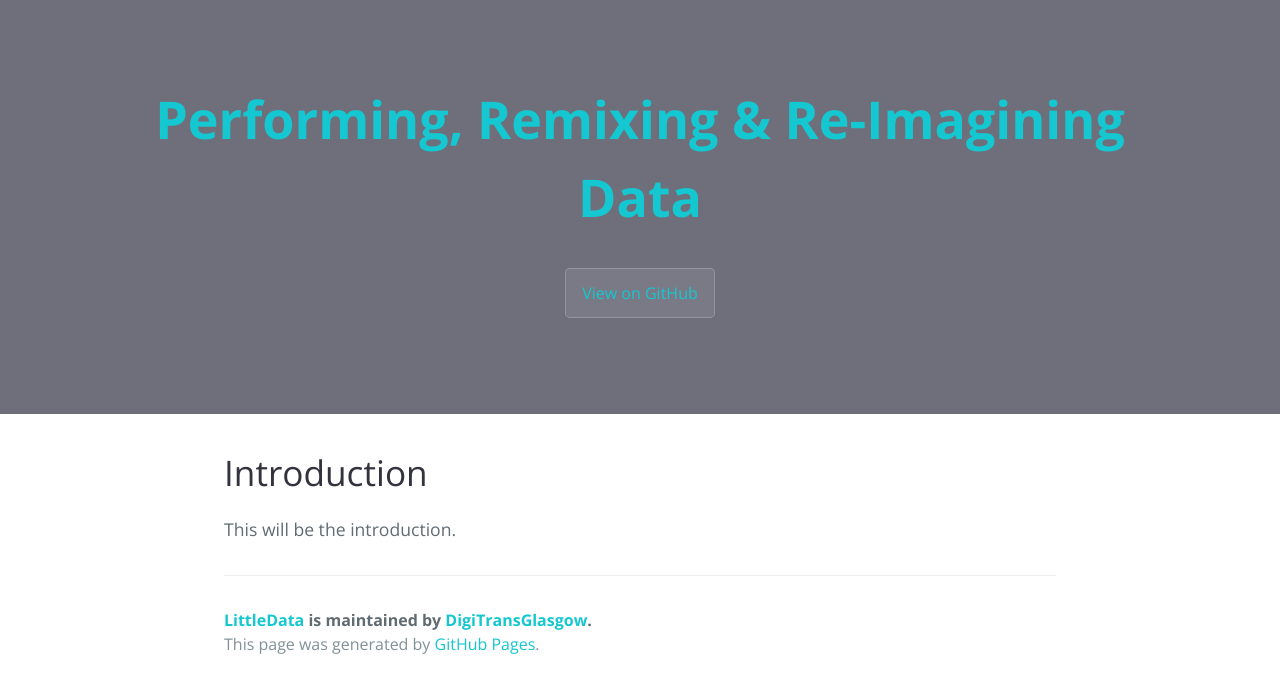
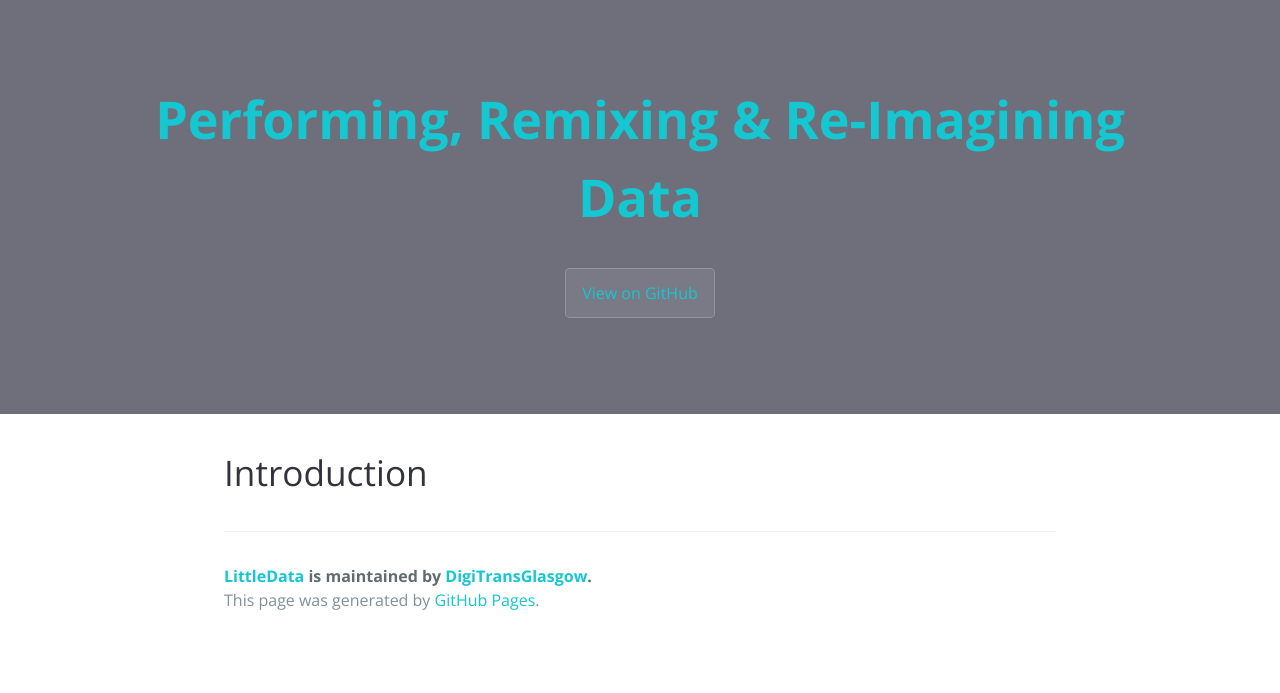
Before and after one commit to DigiTransGlasgow/LittleData, a Jekyll site: the page built from _contributions/01_Introduction.md, in a window 1280 px wide. Shown: the top 693 px of the page. Built offline with Jekyll 4.4.1, drawn with Linux system fonts in a browser that asks for light colours; the repository's description, which GitHub fills in, is left out.

Commit message:
Update 01_Introduction.md

```diff
--- a/_contributions/01_Introduction.md
+++ b/_contributions/01_Introduction.md
@@ -3,5 +3,3 @@ title: Introduction
 ---
 
 # Introduction
-
-This will be the introduction.
```
